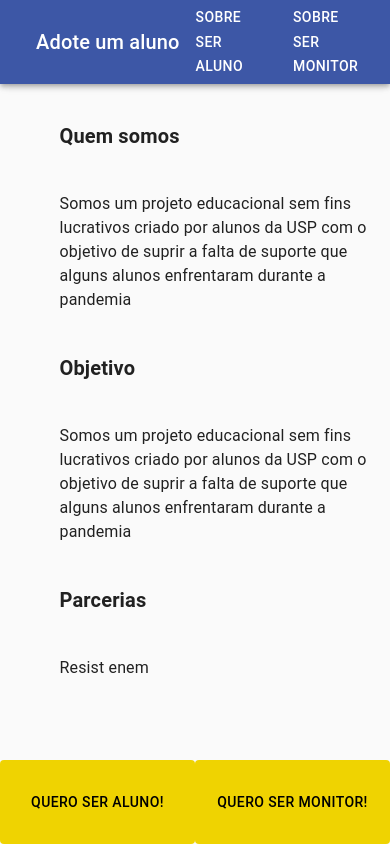
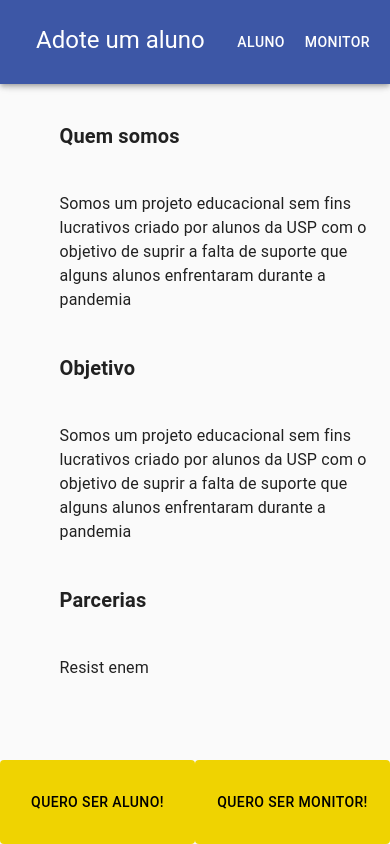
Before and after one commit to igorsalbr/adote-front, a React (Create React App) app in the folder client/: page / in a window 390 px wide. Built offline with nearby package versions, Linux system fonts and the light colour scheme; what redux-api-middleware would draw is missing.

Commit message:
fix nav bar responsiveness

```diff
--- a/client/src/components/AppNavbar.js
+++ b/client/src/components/AppNavbar.js
@@ -14,12 +14,14 @@ const useStyles = makeStyles((theme) =>
     },
     container: {
       display:'flex',
-      flexDirection:'row'
+      flexDirection:'row',
+      justifyContent:'center'
     },
     link: {
       textDecoration:'none',
       color:"white",
-      whiteSpace:"nowrap"
+      whiteSpace:"nowrap",
+      paddingBottom:'5px'
     },
     link1:{
       textDecoration:"none",
@@ -88,6 +90,70 @@ const useStyles = makeStyles((theme) =>
       position: 'fixed',
 
     },
+    cellink1:{
+      textDecoration:"none",
+      height: "fit-content",
+      width:"fit-content",
+      color:"white",
+      marginTop: "auto",
+      marginBottom: 'auto',
+      marginLeft: "auto",
+      textJustify:'center',
+
+    '&:hover': {
+       color: " #fffd33",
+    },
+
+
+    },
+    cellink2:{
+      textDecoration:"none",
+      height: "fit-content",
+      width:"fit-content",
+      marginTop: "auto",
+      marginBottom: 'auto',
+      marginLeft:'20px',
+      marginRight:'20px',
+      color:"white",
+      textJustify:'center',
+
+    '&:hover': {
+       color: " #fffd33",
+    }
+
+
+    },
+
+    celyellowlink1:{
+      textDecoration:"none",
+      height: "fit-content",
+      width:"fit-content",
+      color:" #fffd9d",
+      marginTop: "auto",
+      marginBottom: 'auto',
+      marginLeft: "auto",
+      textJustify:'center',
+
+      '&:hover': {
+        color: " #fffd33",
+     },
+
+
+    },
+    celyellowlink2:{
+      textDecoration:"none",
+      height: "fit-content",
+      width:"fit-content",
+      marginTop: "auto",
+      marginBottom: 'auto',
+      marginLeft:'20px',
+      marginRight:'20px',
+      color:"#fffd9d",
+      textJustify:'center',
+      '&:hover': {
+        color: " #fffd33",
+     },
+    },
 
   })
 );
@@ -99,13 +165,15 @@ export default function AppNavbar() {
    const setbtt = window.location.pathname.split('-')[2]
    setYellow(setbtt ? setbtt : 'home')
   }, [yellow])
+  console.log(window.innerWidth )
 
-  return (
+  if (window && window.innerWidth > 700) {
+    return(
       <AppBar className={classes.nav} position="static">
     <div className={classes.container}>
     <Toolbar className={classes.center}>
       <Link className={classes.link} to={'/'} onClick={()=> setYellow('home')}>
-        <Typography variant="h6">Adote um aluno</Typography>
+      <Typography variant="h4">Adote um aluno</Typography>
       </Link>
 
 
@@ -114,6 +182,23 @@ export default function AppNavbar() {
     <Link className={yellow === 'aluno' ? classes.yellowlink1 : classes.link1} onClick={()=> setYellow('aluno')} to='/quero-ser-aluno'><Typography variant="button">Sobre ser aluno</Typography></Link>
     <Link className={yellow === 'monitor' ? classes.yellowlink2 : classes.link2} onClick={()=> setYellow('monitor')}  to='/quero-ser-monitor'><Typography variant="button">Sobre ser monitor</Typography></Link>
     </div>
+  </AppBar>) }
+  else {
+  return (
+     <AppBar className={classes.nav} position="static">
+    <div className={classes.container}>
+    <Toolbar className={classes.center}>
+      <Link className={classes.link} to={'/'} onClick={()=> setYellow('home')}>
+      <Typography variant="h5">Adote um aluno</Typography>
+      </Link>
+
+
+    </Toolbar>
+
+    <Link className={yellow === 'aluno' ? classes.celyellowlink1 : classes.cellink1} onClick={()=> setYellow('aluno')} to='/quero-ser-aluno'><Typography variant="button">aluno</Typography></Link>
+    <Link className={yellow === 'monitor' ? classes.celyellowlink2 : classes.cellink2} onClick={()=> setYellow('monitor')}  to='/quero-ser-monitor'><Typography variant="button">monitor</Typography></Link>
+    </div>
     </AppBar>
-  );
+
+  )};
 }
```
Also changed, not shown: 1 other file (tests, documents, lock files or other folders). Lines whose indentation alone changed are shown as unchanged.
